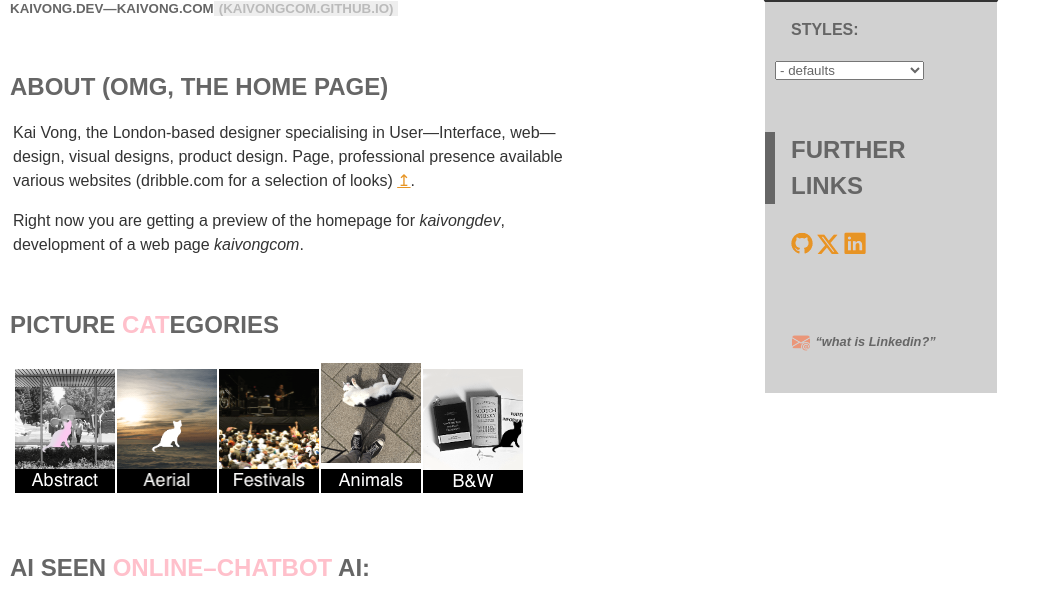
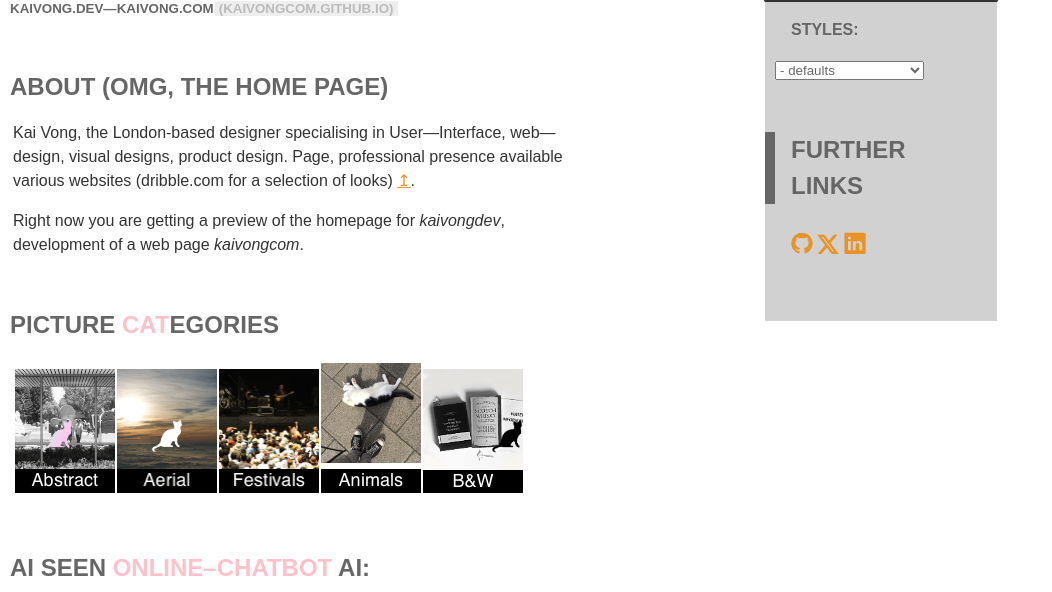
Before and after one commit to kaivongcom/kaivongcom.github.io, a PHP site: page / in a window 1280 px wide. Shown: the part 14-606 px from the top of the page, without its empty margins (0-1052 px from the left). Run offline with PHP 8.4, Linux system fonts and the light colour scheme.

Commit message:
edit index.html

```diff
--- a/index.html
+++ b/index.html
@@ -132,8 +132,6 @@
                 </div>
                 <br class="breaks-line" />
                   <span class="banner" title="email graphic">
-                  <p id="q-linkedin"><img src="images/email-ico-D5957A-color.png" alt="" id="dev-email-hello-eh">
-                  <i id="what-is-linkedin">&#8220;what is Linked<strong>in</strong>?&#8221;<a href="https://www.linkedin.com"></a></i></p>
                 </span>
              </p>
           </div>
--- a/style-sheets/redo.css
+++ b/style-sheets/redo.css
@@ -130,7 +130,6 @@
   background: #D1D1D1;
   float: right;
   overflow: hidden;
-  padding: 0 0 20px;
   border: 2px solid #fff; border-top: 3px solid #333;
 }
 .focus-highlightable:hover{
```
